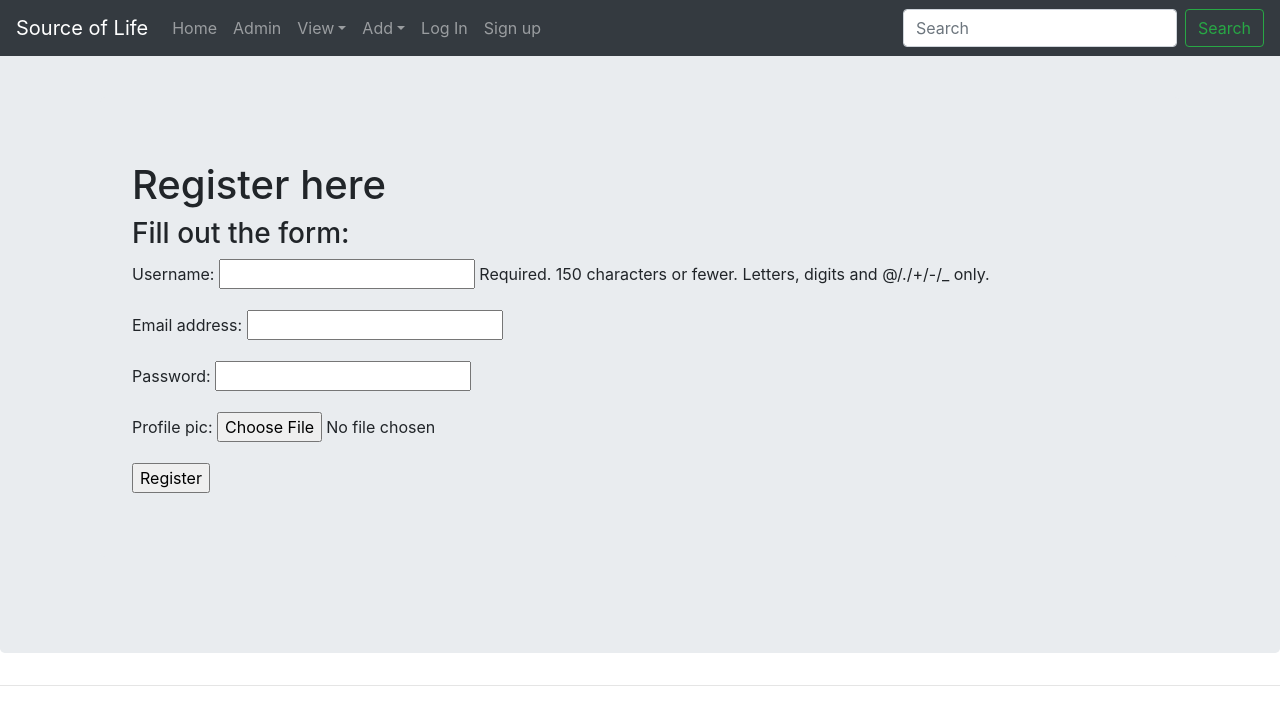
After one commit to Kandroodi/WaterSystem, a Django app: page /register/ in a window 1280 px wide. The commit adds this page. Shown: the top 725 px of the page. Run offline with Django 3.2, Linux system fonts and the light colour scheme; some libraries are stand-ins or nearby versions.

Commit message:
register-login-logout

```diff
--- a/installations/admin.py
+++ b/installations/admin.py
@@ -1,6 +1,6 @@
 from django.contrib import admin
 from .models import City, Citymap, Religion, Person, CityPersonRelation, Watersystem, Installation
-from .models import CityInistallationRelation, Institution, InstitutionnType, Bibliography, TextualEvidence, MaterialEvidence
+from .models import CityInistallationRelation, Institution, InstitutionnType, Bibliography, TextualEvidence, MaterialEvidence, UserProfileInfo
 
 # Register your models here.
 
@@ -17,3 +17,4 @@ admin.site.register(InstitutionnType)
 admin.site.register(Bibliography)
 admin.site.register(TextualEvidence)
 admin.site.register(MaterialEvidence)
+admin.site.register(UserProfileInfo)
--- a/installations/forms.py
+++ b/installations/forms.py
@@ -2,11 +2,29 @@ from crispy_forms.bootstrap import FormActions
 from crispy_forms.layout import Submit, Layout, Fieldset, HTML
 from django.forms import ModelForm
 from django.urls import reverse_lazy
+from django.contrib.auth.models import User
+from django import forms
 
-from .models import City, Institution, Person
+from .models import City, Institution, Person, UserProfileInfo
 from crispy_forms.helper import FormHelper
 
 
+# User form
+class UserForm(forms.ModelForm):
+    password = forms.CharField(widget=forms.PasswordInput())
+
+    class Meta():
+        model = User
+        fields = ('username', 'email', 'password')
+
+
+class UserProfileInfoForm(forms.ModelForm):
+    class Meta():
+        model = UserProfileInfo
+        # fields = ('portfolio_site', 'profile_pic')
+        fields = ('profile_pic',)
+
+#
 class CityForm(ModelForm):
     class Meta:
         model = City
--- a/installations/models.py
+++ b/installations/models.py
@@ -1,7 +1,7 @@
 from django.db import models
 from partial_date import PartialDateField
 # from django.contrib.gis.db import models as gismodels
-
+from django.contrib.auth.models import User
 
 # Notes
 # 1) you can add help text for each field using :e.g. help_text='City name!'.
@@ -9,6 +9,22 @@ from partial_date import PartialDateField
 #    to it. (When you remove a Country for instance, you might want to delete Cities as well).
 
 # Create your models here.
+
+# User model
+class UserProfileInfo(models.Model):
+
+    # Create relationship (don't inherit from User!)
+    user = models.OneToOneField(User, on_delete=models.CASCADE, blank=True, null=True)
+
+    # Add any additional attributes you want
+    # portfolio_site = models.URLField(blank=True)
+    # pip install pillow to use this!
+    # Optional: pip install pillow --global-option=”build_ext” --global-option=”--disable-jpeg”
+    profile_pic = models.ImageField(upload_to='profile_pics',blank=True)
+
+    def __str__(self):
+        # Built-in attribute of django.contrib.auth.models.User!
+        return self.user.username
 
 
 # class Station(gismodels.Model):
--- a/installations/templates/installations/header.html
+++ b/installations/templates/installations/header.html
@@ -34,6 +34,20 @@
 <!--          <a class="dropdown-item" href="#">Something else here</a>-->
         </div>
       </li>
+
+      <!-- Log in and Sign up     -->
+      {% if user.is_authenticated %}
+         <li class="nav-item">
+          <a class="nav-link" href="{% url 'installations:logout' %}">Logout</a>
+        </li>
+      {% else %}
+        <li class="nav-item">
+          <a class="nav-link" href="{% url 'installations:user_login' %}">Log In</a>
+        </li>
+        <li class="nav-item">
+          <a class="nav-link" href="{% url 'installations:register' %}">Sign up</a>
+        </li>
+      {% endif %}
     </ul>
     <form class="form-inline my-2 my-lg-0">
       <input class="form-control mr-sm-2" type="text" placeholder="Search" aria-label="Search">
--- /dev/null
+++ b/installations/templates/installations/registration.html
@@ -0,0 +1,25 @@
+{% extends 'installations/base.html' %}
+
+{% block main_content %}
+<div class="container">
+    <div class="jumbotron">
+      {% if registered %}
+        <h1>Registration successful!</h1>
+      {% else %}
+        <h1>Register here</h1>
+        <h3>Fill out the form:</h3>
+
+        <form enctype="multipart/form-data" method="POST">
+          {% csrf_token %}
+          {{ user_form.as_p }}
+          {{ profile_form.as_p }}
+          <input type="submit" name="" value="Register">
+        </form>
+
+      {% endif %}
+
+    </div>
+
+  </div>
+
+{% endblock main_content %}
--- a/installations/urls.py
+++ b/installations/urls.py
@@ -2,7 +2,13 @@ from django.conf.urls import url
 from django.urls import path
 from . import views
 
+# TEMPLATE URLS
+app_name = 'installations'
+
 urlpatterns = [
+    path('register/', views.register , name='register'), # Sign up
+    path('logout/', views.user_logout, name='logout'), # Logout
+    path('login/', views.user_login, name='user_login'), # Login
     path('', views.Home, name='home'), # get and post req. for insert operation
     path('city/new/', views.CityCreate, name='city-insert'), # get and post req. for insert operation
     path('city/new/<int:id>/', views.CityCreate, name='city-update'), # get and post req. for update operation
--- a/installations/views.py
+++ b/installations/views.py
@@ -1,13 +1,101 @@
 from django.shortcuts import render, redirect, get_object_or_404
-from .forms import CityForm, InstitutionForm, PersonForm
+from .forms import CityForm, InstitutionForm, PersonForm, UserForm, UserProfileInfoForm
 from .models import City, Institution, Person
 
+# Extra Imports for the Login and Logout Capabilities
+from django.contrib.auth import authenticate, login, logout
+from django.http import HttpResponseRedirect, HttpResponse
+from django.urls import reverse
+from django.contrib.auth.decorators import login_required
 
 # Create your views here.
+def register(request):
+    registered = False
 
+    if request.method == 'POST':
+        # Get info from "both" forms
+        # It appears as one form to the user on the .html page
+        user_form = UserForm(data=request.POST)
+        profile_form = UserProfileInfoForm(data=request.POST)
+        # Check to see both forms are valid
+        if user_form.is_valid() and profile_form.is_valid():
+            # Save User Form to Database
+            user = user_form.save()
+            # Hash the password
+            user.set_password(user.password)
+            # Update with Hashed password
+            user.save()
+            # Now we deal with the extra info!
+            # Can't commit yet because we still need to manipulate
+            profile = profile_form.save(commit=False)
+            # Set One to One relationship between
+            # UserForm and UserProfileInfoForm
+            profile.user = user
+            # Check if they provided a profile picture
+            if 'profile_pic' in request.FILES:
+                print('found it')
+                # If yes, then grab it from the POST form reply
+                profile.profile_pic = request.FILES['profile_pic']
+            # Now save model
+            profile.save()
+            # Registration Successful!
+            registered = True
+        else:
+            # One of the forms was invalid if this else gets called.
+            print(user_form.errors, profile_form.errors)
+    else:
+        # Was not an HTTP post so we just render the forms as blank.
+        user_form = UserForm()
+        profile_form = UserProfileInfoForm()
+    # This is the render and context dictionary to feed
+    # back to the registration.html file page.
+    return render(request, 'installations/registration.html',
+                  {'user_form': user_form,
+                   'profile_form': profile_form,
+                   'registered': registered})
+
+
+def user_login(request):
+    if request.method == 'POST':
+        # First get the username and password supplied
+        username = request.POST.get('username')
+        password = request.POST.get('password')
+        # Django's built-in authentication function:
+        user = authenticate(username=username, password=password)
+        # If we have a user
+        if user:
+            # Check it the account is active
+            if user.is_active:
+                # Log the user in.
+                login(request,user)
+                # Send the user back to some page. In this case their homepage.
+                return HttpResponseRedirect(reverse('installations:home'))
+            else:
+                # If account is not active:
+                return HttpResponse("Your account is not active.")
+        else:
+            print("Someone tried to login and failed.")
+            print("They used username: {} and password: {}".format(username,password))
+            return HttpResponse("Invalid login details supplied.")
+
+    else:
+        #Nothing has been provided for username or password.
+        return render(request, 'installations/login.html', {})
+
+
+@login_required
+def user_logout(request):
+    # Log out the user.
+    logout(request)
+    # Return to homepage.
+    return HttpResponseRedirect(reverse('installations:home'))
+
+
+# Forms and lists
 def Home(request):
     return render(request, 'installations/home.html')
 
+@login_required
 def CityCreate(request, id=0):
     if request.method == "GET":
         if id == 0:
@@ -31,12 +119,13 @@ def CityList(request):
     context = {'city_list': City.objects.all()}
     return render(request, 'installations/city_list.html', context)
 
+@login_required
 def CityDelete(request, id):
     city = get_object_or_404(City, pk=id)
     city.delete()
     return redirect('installations:city-list')
 
-
+@login_required
 def InstitutionCreate(request, id=0):
     if request.method == "GET":
         if id == 0:
@@ -60,12 +149,13 @@ def InstitutionList(request):
     context = {'institution_list': Institution.objects.all()}
     return render(request, 'installations/institution_list.html', context)
 
+@login_required
 def InstitutionDelete(request, id):
     institution = get_object_or_404(Institution, pk=id)
     institution.delete()
     return redirect('installations:institution-list')
 
-
+@login_required
 def PersonCreate(request, id=0):
     if request.method == "GET":
         if id == 0:
@@ -84,10 +174,12 @@ def PersonCreate(request, id=0):
             form.save()
         return redirect('installations:person-list')  # after save redirect to the city list
 
+
 def PersonList(request):
     context = {'person_list': Person.objects.all()}
     return render(request, 'installations/person_list.html', context)
 
+@login_required
 def PersonDelete(request, id):
     person = get_object_or_404(Person, pk=id)
     person.delete()
--- a/requirements.txt
+++ b/requirements.txt
@@ -4,7 +4,7 @@ beautifulsoup4==4.8.2
 certifi==2019.11.28
 cffi==1.14.0
 chardet==3.0.4
-Django==2.2.9
+Django==2.2.10
 django-appconf==1.0.3
 django-bootstrap4==1.0.1
 django-countries==5.5
```
Also changed, not shown: installations/templates/installations/login.html (added, +22 -0 lines), waterSystem/settings.py (+14 -0 lines), installations/migrations/0002_userprofileinfo.py (added), installations/migrations/0003_auto_20200610_1043.py (added), media/profile_pics/Mojtaba_Rostami_Kandroodi.jpg (added), media/profile_pics/Mojtaba_Rostami_Kandroodi_2wTGXkV.jpg (added), media/profile_pics/Mojtaba_Rostami_Kandroodi_PpWC1FA.jpg (added), media/profile_pics/Mojtaba_Rostami_Kandroodi_ne9QkLU.jpg (added).
